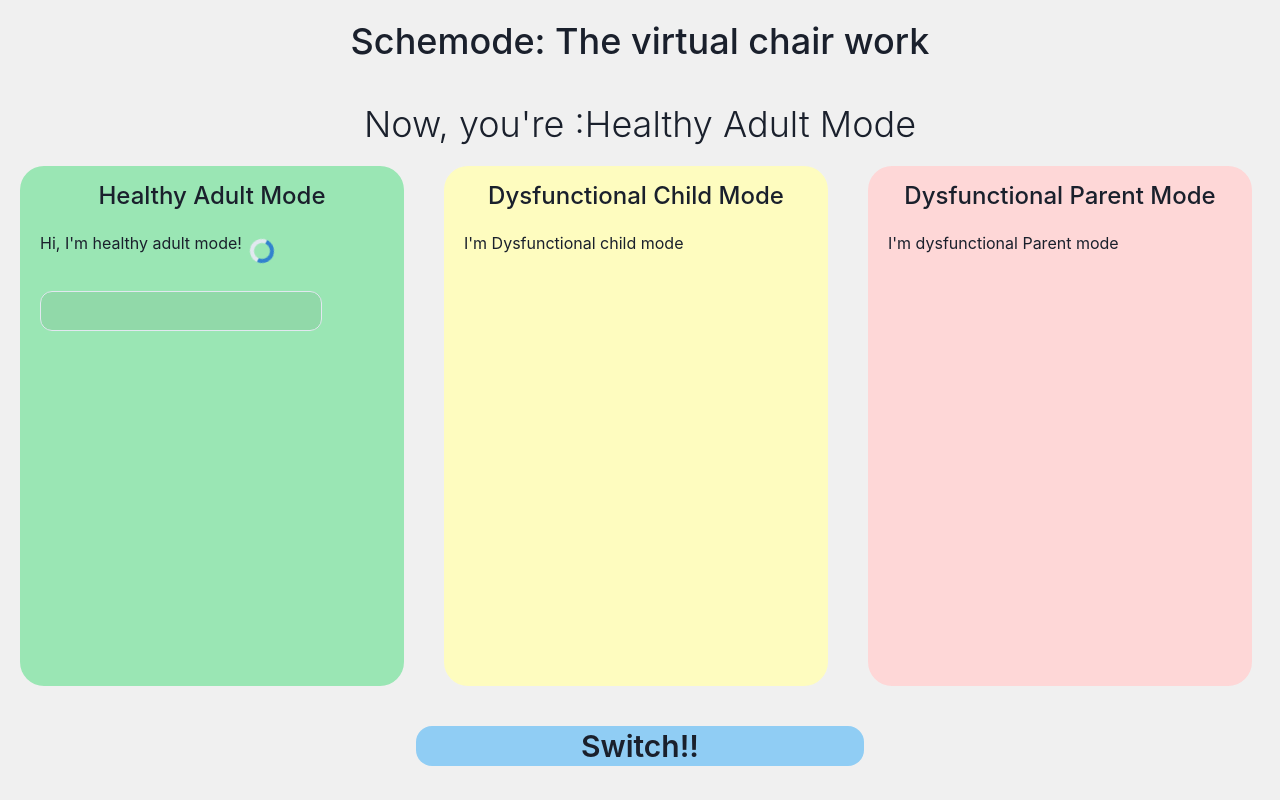
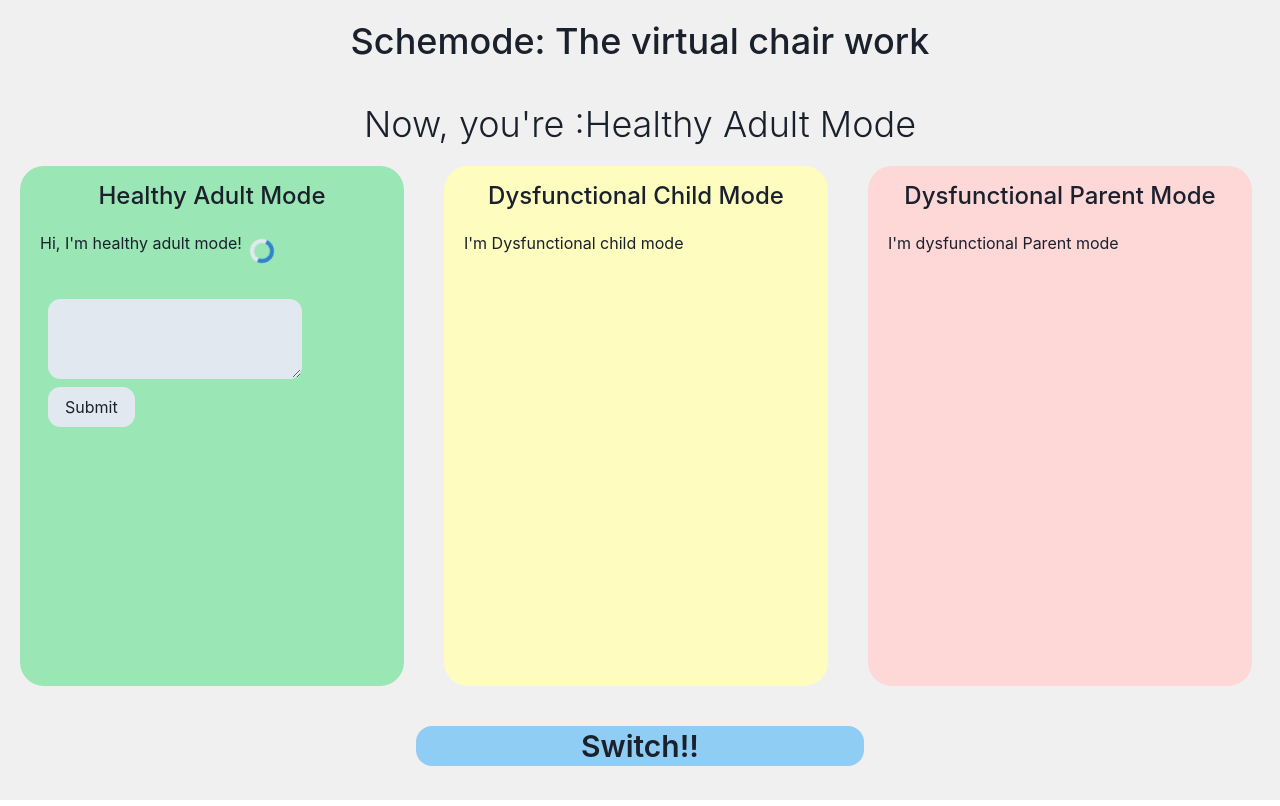
Before and after one commit to Kaikei-e/Schemode, a Next.js app in the folder schemode/: page / in a window 1280 px wide. Built offline with nearby package versions, Linux system fonts and the light colour scheme.

Commit message:
Update: add textArea

```diff
--- a/schemode/components/representative.tsx
+++ b/schemode/components/representative.tsx
@@ -1,21 +1,49 @@
-import { Box, Flex, Input, Text } from "@chakra-ui/react";
+import { Box, Button, Flex, Input, Text, Textarea } from "@chakra-ui/react";
+import { useState } from "react";
 
 type Props = {
   isTheMode: boolean
 }
 
+type Opinions = {
+  readonly id: number;
+  text: string;
+};
+
 
 const RepresentativeInput = (props: Props) => {
-  if(props.isTheMode){
+  const [text, setText] = useState('');
+  const [opinions, setOpinions] = useState<Opinions[]>([]);
+
+  const handleSubmit = () => {
+    if (!text) return;
+
+    const newOpinion: Opinions = {
+      text: text,
+      id: new Date().getTime(),
+    };
+
+    setOpinions([newOpinion, ...opinions]);
+    setText('');
+  };
+
+  if (props.isTheMode) {
     return (
-      <Box bgColor={"blackAlpha.100"} borderRadius={"xl"} w="fit-content" h={"fit-content"} m={5}>
-        <Flex flexDir={"column"}>
-          <Input type={"text"} borderRadius={"xl"} w={"min"}></Input>
+      <Box borderRadius={"xl"} w="fit-content" h={"fit-content"} m={5} padding={"2"}>
+        <Flex flexDir={"column"} alignItems={"center"}>
+          <form onSubmit={(e) => {
+            e.preventDefault();
+            handleSubmit();
+          }}>
+            <Textarea bgColor={"gray.200"} borderRadius={"xl"} w={"min"} h={"20"} marginBottom={"2"} isRequired></Textarea>
+            <br/>
+            <Input type={"submit"} w={"fit-content"} bgColor={"gray.200"} borderRadius={"xl"} />
+          </form>
         </Flex>
       </Box>
     );
 
-  }else{
+  } else {
     return <div></div>
   }
 
```
